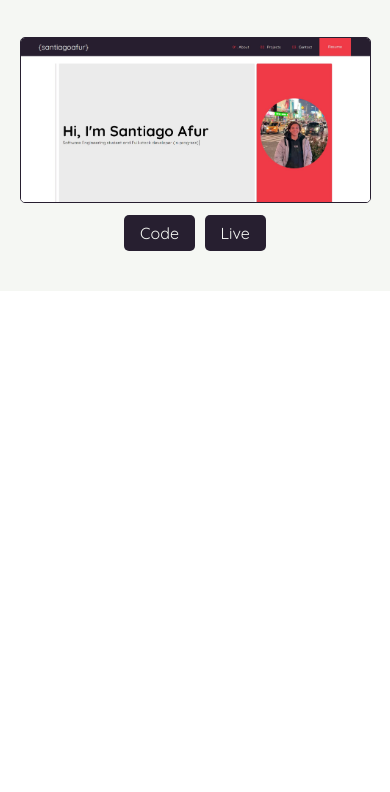
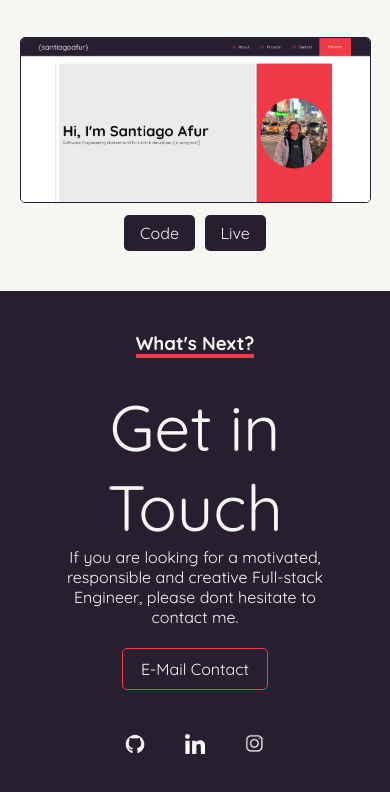
Before and after one commit to santiagoafur/portfolio_project, a plain HTML site: page index.html in a window 390 px wide. Shown: the part 1981-2773 px from the top of the page. Before the commit the page ends 2272 px from the top, so only its background shows below. Drawn offline with Linux system fonts and the light colour scheme.

Commit message:
Responsive footer, contact part of the page

```diff
--- a/index.html
+++ b/index.html
@@ -150,7 +150,7 @@
                             <a href="#" class="photo-link"><img src="./resources/images/projects/Portfolio website screenshoot.jpg" alt="Portfolio Website Main page screenshot"></a>
                             <div class="card-1-links">
                                 <a href="https://github.com/santiagoafur/portfolio_project" target="_blank">Code</a>
-                                <a href="#">Live</a>
+                                <a href="#" target="_blank">Live</a>
                             </div>
                         </div>
                     </div>
@@ -159,7 +159,25 @@
         </section>
     </main>
 
-    <footer></footer>
+    <footer>
+        <div class="contact-container" id="contact">
+            <div class="contact-header">
+                <h3><span>What's Next?</span></h3>
+            </div>
+            <div class="get-in-touch">
+                <h1>Get in Touch</h1>
+                <p>
+                    If you are looking for a motivated, responsible and creative Full-stack Engineer, please dont hesitate to contact me.
+                </p>
+            </div>
+            <a href="mailto:afur.santiago29@gmail.com" class="mail-contact">E-Mail Contact</a>
+            <div class="social-media">
+                <a href="https://github.com/santiagoafur" target="_blank"><img src="./resources/images/icons/Github icon white.png" alt="Github profile link"></a>
+                <a href="https://www.linkedin.com/in/santiago-afur-354217242/" target="_blank"><img src="./resources/images/icons/Linkedin icon.png" alt="Linkedin profile link"></a>
+                <a href="https://www.instagram.com/santiafur/" target="_blank"><img src="./resources/images/icons/Insta icon white.png" alt="Instagram profile link"></a>
+            </div>
+        </div>
+    </footer>
 </body>
 
 </html>
--- a/styles.css
+++ b/styles.css
@@ -489,3 +489,98 @@ main .about {
 }
 
 /* Footer Styles */
+
+footer {
+    color: #F5F7F3;
+    background-color: #271F30;
+    padding: 4rem 0;
+}
+
+.contact-container {
+    margin: 0 auto;
+    width: 50%;
+    text-align: center;
+}
+
+.contact-header {
+    margin-bottom: 2rem;
+}
+
+.contact-header h3 span {
+    position: relative;
+    padding-bottom: 3px;
+}
+
+.contact-header h3 span::after {
+    position: absolute;
+    left: 0;
+    bottom: 0;
+    width: 100%;
+    height: 1px;
+    border-bottom: 4px solid #F03A47;
+    content: ""
+}
+
+.get-in-touch {
+    margin: 2rem;
+}
+
+.get-in-touch h1 {
+    font-size: 4rem;
+    font-weight: 400;
+}
+
+.mail-contact {
+    margin-top: 100px;
+}
+
+.contact-container .mail-contact {
+    color: #F5F7F3;
+    border: 1px solid #F03A47;
+    border-radius: 5px;
+    padding: 10px 18px;
+    text-align: center;
+    text-decoration: none;
+    transition: all .2s;
+}
+
+.contact-container .mail-contact:hover {
+    color: #271F30;
+    background-color: #F03A47;
+    border: 1px solid #F03A47;
+    border-radius: 5px;
+    padding: 10px 18px;
+    text-align: center;
+    text-decoration: none;
+}
+
+.social-media {
+    display: flex;
+    justify-content: center;
+    margin-top: 55px;
+}
+
+.social-media a {
+    margin: 0 20px;
+    transition: all 0.2s;
+}
+
+.social-media a:hover {
+    transform: scale(1.25);
+}
+
+.social-media img {
+    width: 20px;
+    height: 20px;
+    border: none;
+}
+
+@media only screen and (max-width: 500px) {
+    footer {
+        padding: 2.5rem 0;
+    }
+
+    .contact-container {
+        width: 90%;
+    }
+}
```
Also changed, not shown: resources/images/icons/Github icon white.png (added), resources/images/icons/Insta icon white.png (added), resources/images/icons/Linkedin icon.png (added).
